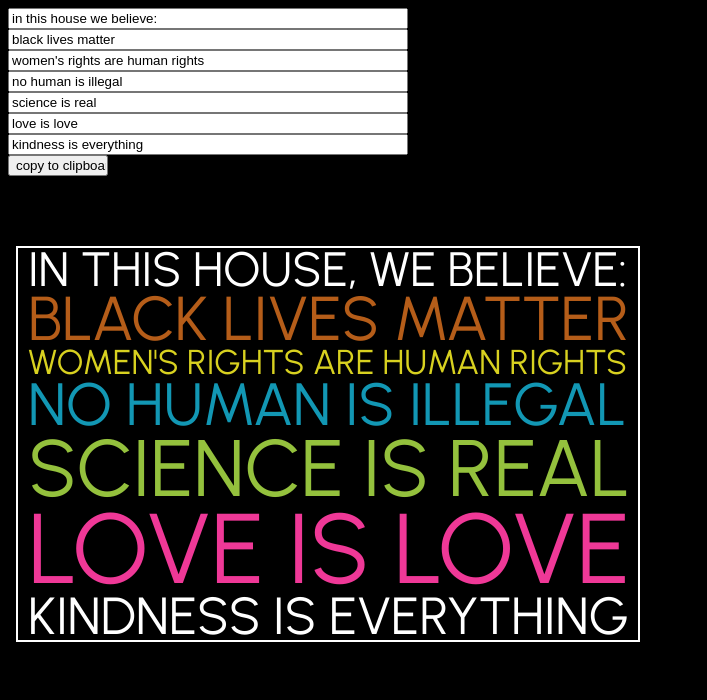
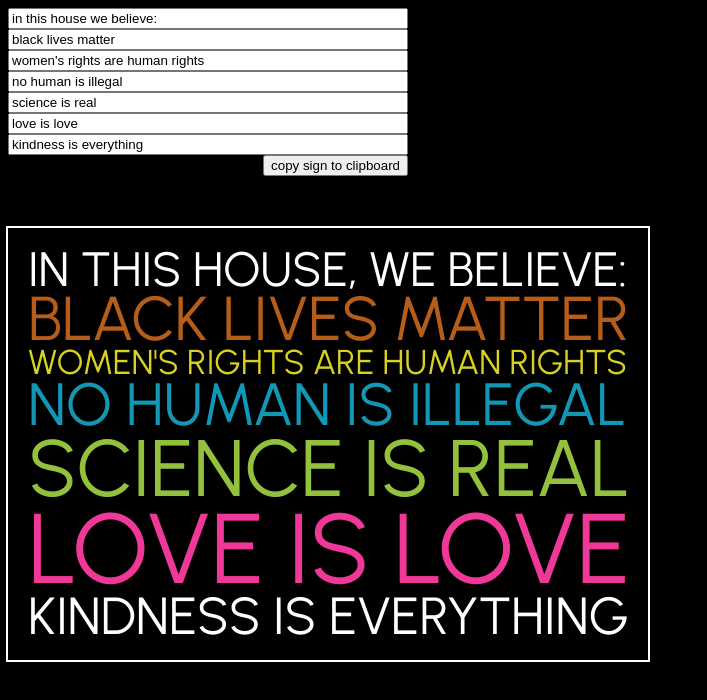
Before and after one commit to zachmu/zachmu.github.io, a plain HTML site: page index.html in a window 1280 px wide. Shown: the whole page, without its empty margins (0-707 px from the left). Drawn offline with Linux system fonts and the light colour scheme.

Commit message:
Small tweaks to spacing

```diff
--- a/index.html
+++ b/index.html
@@ -6,6 +6,7 @@
   </head>
 
   <body>
+    <div class="form">
       <form>
         <input type="text" id="line1" value="in this house we believe:" onChange="lineChanged('line1')"><br>
         <input type="text" id="line2" value="black lives matter" onChange="lineChanged('line2')"><br>
@@ -14,12 +15,12 @@
         <input type="text" id="line5" value="science is real" onChange="lineChanged('line5')"><br>
         <input type="text" id="line6" value="love is love" onChange="lineChanged('line6')"><br>
         <input type="text" id="line7" value="kindness is everything" onChange="lineChanged('line7')"><br>
-      <input type="button" value="copy to clipboard" id="save" onClick="copyToClipboard()">
+        <input type="button" value="copy sign to clipboard" id="save" onClick="copyToClipboard()">
         <br><br><br>
       </form>
+    </div>
 
-    <div id="sign">
-      <div class="sign-outline">
+    <div class="sign-outline" id="sign">
       <div class="sign-content">
         <div class="line1">
           In this house, we believe:
@@ -44,7 +45,6 @@
         </div>
       </div>
     </div>
-    </div>
 
     <!--
     <script src="https://s3-us-west-2.amazonaws.com/s.cdpn.io/3/fitty.min.js"></script>
--- a/style.css
+++ b/style.css
@@ -12,11 +12,12 @@ form {
 }
 
 input {
-  width: 400px;
+    width: 100%;
 }
 
 #save {
-  width: 100px;
+    width: auto;
+    float: right;
 }
 
 #sign {
@@ -29,6 +30,10 @@ input {
     outline-color: white;
     outline-style: solid;
     width: 620px;
+}
+
+.form {
+    width: 400px;
 }
 
 .sign-content {
```
Lines whose indentation alone changed are shown as unchanged.
